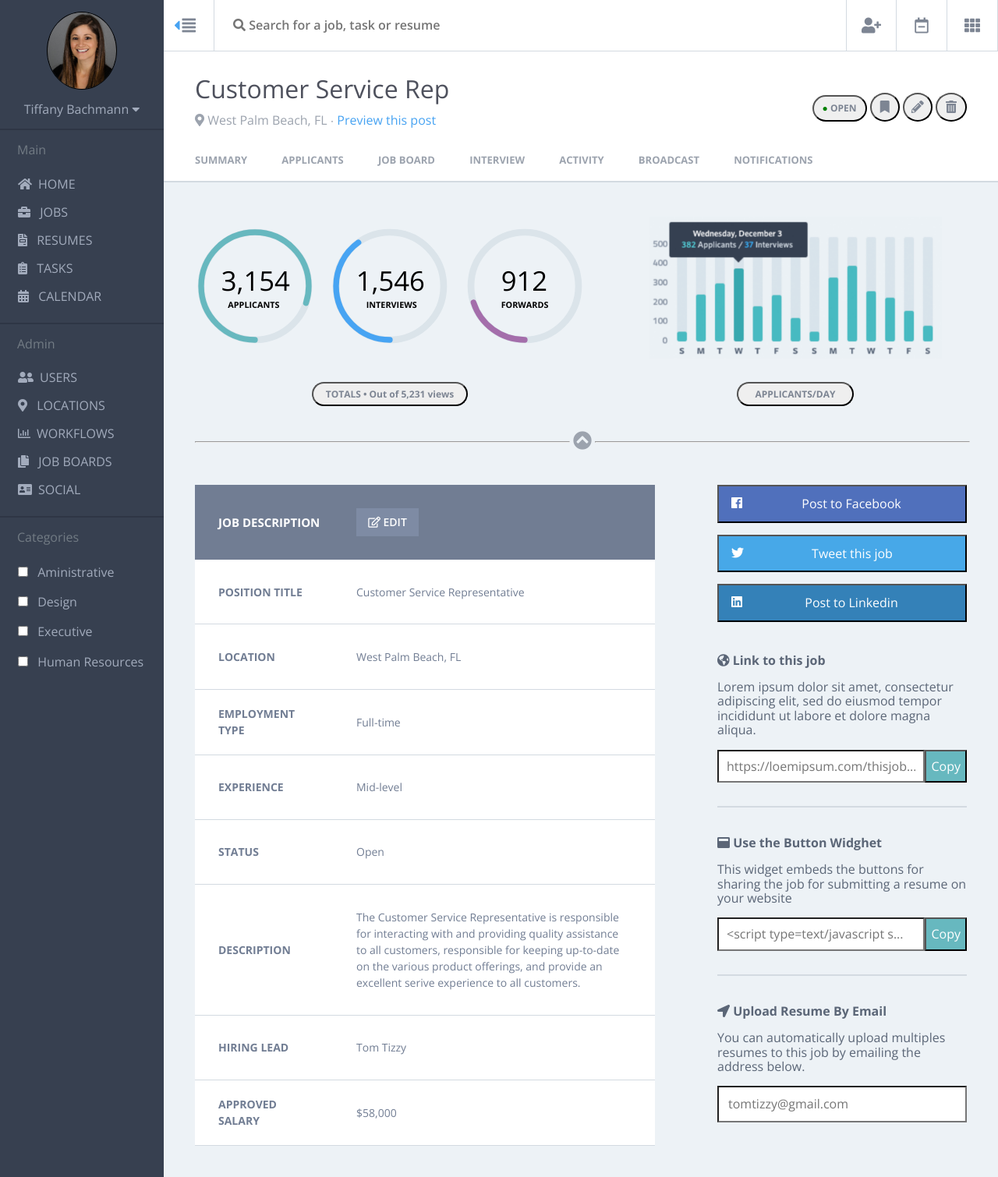
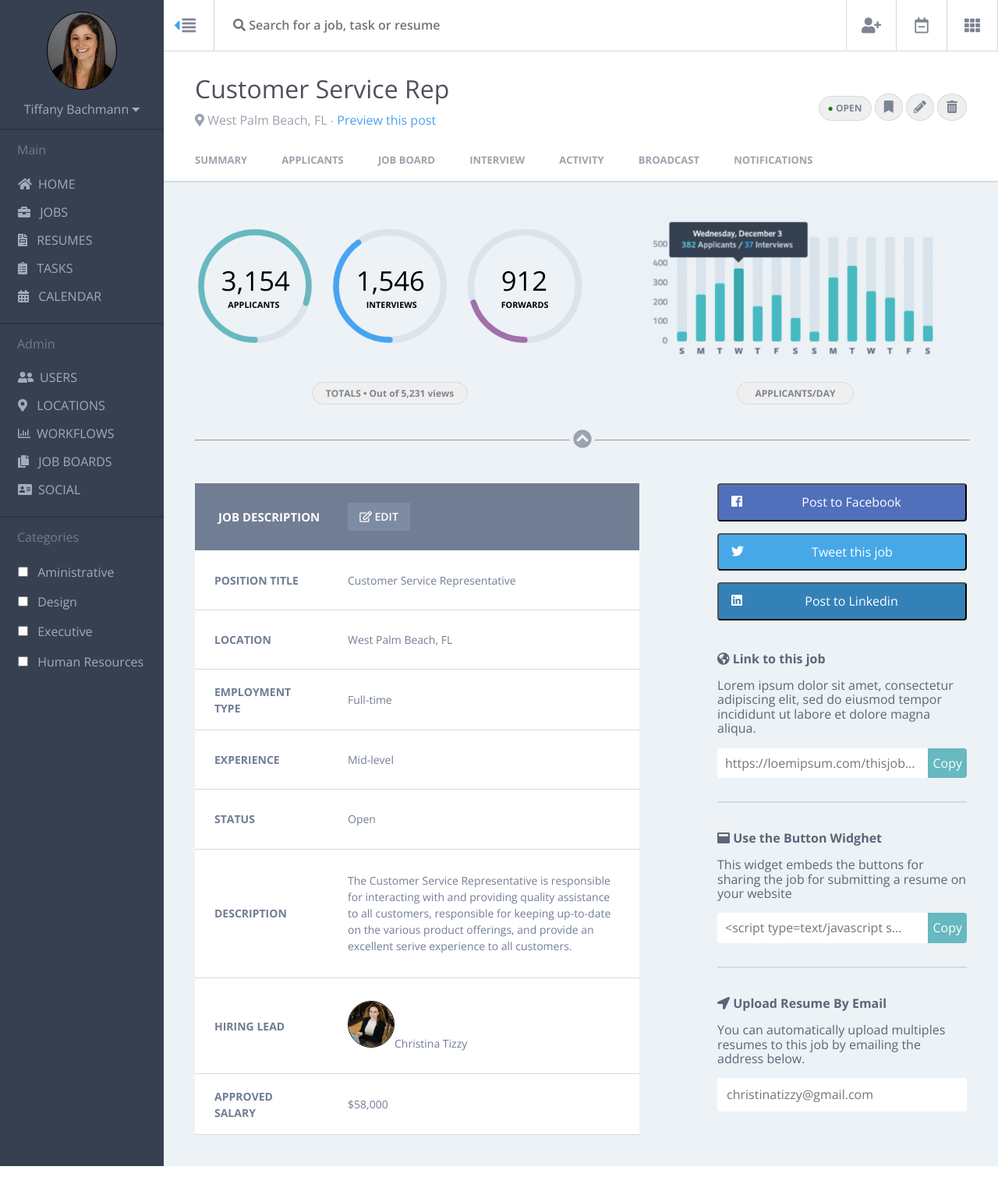
Before and after one commit to trbachmann/tb-comp-challenge-2, a plain HTML site: page index.html in a window 1280 px wide. Shown: the whole page at 78% size. Drawn offline with nearby package versions, Linux system fonts and the light colour scheme.

Commit message:
Update more css and an image

```diff
--- a/index.html
+++ b/index.html
@@ -10,12 +10,12 @@
   <title>Static Comp 2</title>
 </head>
 <body>
-  <section class="side">
-    <div class="user">
+  <section class="side-menus-contain">
+    <section class="user">
       <img class="user-picture" src="./images/tiffany-img.png" alt="Tiffany's Image">
       <p class="user-name">Tiffany Bachmann <i class="fas fa-caret-down"></i></p>
-    </div>
-    <div class="main-options">
+    </section>
+    <section class="main-options">
       <p class="side-br-subtitles">Main</p>
       <ul class=side-bar-menus>
         <li><i class="fas fa-home sidebar-icons"></i>HOME</li>
@@ -24,8 +24,8 @@
         <li><i class="fas fa-clipboard-list sidebar-icons"></i> TASKS</li>
         <li><i class="fas fa-calendar-alt sidebar-icons"></i> CALENDAR</li>
       </ul>
-    </div>
-    <div class="admin-options">
+    </section>
+    <section class="admin-options">
       <p class="side-br-subtitles">Admin</p>
       <ul class=side-bar-menus>
         <li><i class="fas fa-user-friends sidebar-icons"></i>USERS</li>
@@ -34,8 +34,8 @@
         <li><i class="fas fa-copy sidebar-icons"></i> JOB BOARDS</li>
         <li><i class="fas fa-address-card sidebar-icons"></i>SOCIAL</li>
       </ul>
-    </div>
-    <div class="categories">
+    </section>
+    <section class="categories">
       <p class="side-br-subtitles">Categories</p>
       <ul class=side-bar-menus>
         <li class="sidebar-icons">
@@ -55,7 +55,7 @@
           <label for="human-resources"> Human Resources</label>
         </li>
       </ul>
-    </div>
+    </section>
   </section>
   <section class="main">
     <section class="search-area">
@@ -66,16 +66,16 @@
       <button class="square-btns"><i class="fas fa-th"></i></button>
     </section>
     <section class="page-header">
-      <div class="job-title-and-location">
+      <section class="job-title-and-location">
         <h1 class="light-title">Customer Service Rep</h1>
         <p class="job-location"><i class="fas fa-map-marker-alt"></i>  West Palm Beach, FL ∙ <a href="https://example.com">Preview this post</a></p>
-      </div>
-      <div class="page-buttons">
+      </section>
+      <section class="page-buttons">
         <button class="open-btn"><span class="open-btn-dot">●</span> OPEN</button>
-        <button class="circle-btn"><i class="fas fa-bookmark"></i></button>
-        <button class="circle-btn pencil-btn"><i class="fas fa-pencil-alt"></i></button>
-        <button class="circle-btn"><i class="fas fa-trash-alt"></i></button>
-      </div>
+        <button class="circle-btns"><i class="fas fa-bookmark"></i></button>
+        <button class="circle-btns pencil-btn"><i class="fas fa-pencil-alt"></i></button>
+        <button class="circle-btns"><i class="fas fa-trash-alt"></i></button>
+      </section>
     </section>
     <ul class="page-nav-list">
         <li class="page-nav-items">SUMMARY</li>
@@ -88,7 +88,7 @@
       </ul>
     <section class="charts-area">
       <section class="circle-graphs-container">
-        <div class="applicant-chart">
+        <section class="applicant-chart">
           <svg viewBox="0 0 36 36">
             <path class="outer-applicant-circ"
               d="M18 33.9155
@@ -104,8 +104,8 @@
             <text x="8" y="19.35" class="graph-numbers">3,154</text>
             <text x="10" y="24.35" class="graph-text">APPLICANTS</text>
           </svg>
-        </div>
-        <div class="interview-chart">
+        </section>
+        <section class="interview-chart">
           <svg viewBox="0 0 36 36">
             <path class="outer-interview-circ"
               d="M18 33.9155
@@ -121,8 +121,8 @@
             <text x="8" y="19.35" class="graph-numbers">1,546</text>
             <text x="11" y="24.35" class="graph-text">INTERVIEWS</text>
           </svg>
-        </div>
-        <div class="forward-chart">
+        </section>
+        <section class="forward-chart">
           <svg viewBox="0 0 36 36">
             <path class="outer-forward-circ"
               d="M18 33.9155
@@ -138,7 +138,7 @@
             <text x="11" y="19.35" class="graph-numbers">912</text>
             <text x="11" y="24.35" class="graph-text">FORWARDS</text>
           </svg>
-        </div>
+        </section>
       </section>
       <section class="bar-graph-area">
         <img class="bars" src="./images/applicant-graph-375.png" alt="Graph showing applicants reciecved per day">
@@ -186,7 +186,7 @@
             </tr>
             <tr>
               <td class="table-subtitles">HIRING LEAD</td>
-              <td>Tom Tizzy</td>
+              <td><img class="hiring-lead-img" src="./images/xtina-img.jpeg" alt="Woman sitting">Christina Tizzy</td>
             </tr>
             <tr>
               <td class="table-subtitles">APPROVED SALARY</td>
@@ -201,26 +201,26 @@
         <section class="link-to-job">
           <p class="social-subtitles"><i class="fas fa-globe-americas"></i> Link to this job</p>
           <p>Lorem ipsum dolor sit amet, consectetur adipiscing elit, sed do eiusmod tempor incididunt ut labore et dolore magna aliqua.</p>
-          <div class="input-add-on">
+          <section class="input-add-on">
             <input class="job-link" type="text" placeholder="https://loemipsum.com/thisjob...">
             <button class="copy-link-btn">Copy</button>
-          </div>
+          </section>
         </section>
         <section class="button-widget-area">
           <p class="social-subtitles"><i class="fas fa-window-maximize"></i> Use the Button Widghet</p>
           <p>This widget embeds the buttons for sharing the job for submitting a resume on your website</p>
-          <div class="input-add-on">
+          <section class="input-add-on">
             <input class="link-for-widget" type="text" placeholder="<script type=text/javascript s...">
             <button class="copy-widget-btn">Copy</button>
-          </div>
+          </section>
         </section>
         <section class="upload-resume-area">
           <p class="social-subtitles"><i class="fas fa-location-arrow"></i> Upload Resume By Email</p>
           <p>You can automatically upload multiples resumes to this job by emailing the address below.</p>
           <!-- <button class="upload-resume-btn">tomtizzy@gmail.com</button> -->
-          <div class="input-add-on">
-            <input class="upload-resume-btn" type="text" placeholder="tomtizzy@gmail.com">
-          </div>
+          <section class="input-add-on">
+            <input class="upload-resume-btn" type="text" placeholder="christinatizzy@gmail.com">
+          </section>
         </section>
       </section>
     </section>
--- a/styles.css
+++ b/styles.css
@@ -1,17 +1,19 @@
-*{
+*,
+*:after,
+*:before {
   box-sizing: border-box;
 }
 
 body {
+  background-color: white;
   display: grid;
   grid-template-columns: 210px 1fr;
-  background-color: white;
   font-family: 'Open Sans', 'Font Awesome\ 5 Free', sans-serif;
   margin: auto;
 }
 
 /*SIDEBAR MENU STYLING*/
-.side {
+.side-menus-contain {
   background-color: #374050;
   color: #a2abbc;
 }
@@ -104,8 +106,8 @@ label {
 .search-bar {
   border: none;
   font-size: 16px;
+  font-weight: 600;
   padding-left: 24px;
-  font-weight: 600;
 }
 
 .search-bar:hover{
@@ -145,6 +147,7 @@ a:hover {
 }
 
 .open-btn {
+  border: 1px solid #d3dae1;
   border-radius: 20px;
   color: #7d8593;
   padding: 8px 11px 8px 11px;
@@ -161,19 +164,20 @@ a:hover {
   color: green;
 }
 
-.circle-btn {
+.circle-btns {
+  border: 1px solid #d3dae1;
   border-radius: 55%;
   color: #7d8593;
-  padding: 7px 11px
+  padding: 7px 11px;
+}
+
+.circle-btns:hover {
+  background-color: #47a3f2;
+  color: white;
 }
 
 .pencil-btn {
   padding: 7px 9px;
-}
-
-.circle-btn:hover {
-  background-color: #47a3f2;
-  color: white;
 }
 
 /*PAGE NAVIGATION MENU STYLING*/
@@ -194,11 +198,11 @@ a:hover {
 }
 
 .page-nav-items:hover{
+  background-color: white;
+  border-bottom : 3px solid #47a3f2;
+  border-left: none;
   color: #4e515d;
-  background-color: white;
   font-weight: bold;
-  border-left: none;
-  border-bottom : 3px solid #47a3f2;
 }
 
 /*CHART AREA STYLING*/
@@ -228,11 +232,11 @@ a:hover {
 }
 
 .inner-applicant-circ {
+  animation: applicant-animate 2s ease-in;
   fill: none;
   stroke-width: 1.7;
   stroke: #67b8bf;
   stroke-linecap: round;
-  animation: applicant-animate 2s ease-in;
 }
 
 @keyframes applicant-animate {
@@ -241,11 +245,11 @@ a:hover {
 }
 
 .inner-interview-circ {
+  animation: interview-animate 2s ease-in;
   fill: none;
   stroke-width: 1.7;
   stroke: #47a4f3;
   stroke-linecap: round;
-  animation: interview-animate 2s ease-in;
 }
 
 @keyframes interview-animate {
@@ -254,11 +258,11 @@ a:hover {
 }
 
 .inner-forward-circ{
+  animation: forward-circ-animate 2s ease-in;
   fill: none;
   stroke-width: 1.7;
   stroke: #a46eab;
   stroke-linecap: round;
-  animation: forward-circ-animate 2s ease-in;
 }
 
 @keyframes forward-circ-animate {
@@ -284,8 +288,8 @@ a:hover {
 }
 
 .bars{
+  animation: animate-bar-graph 2s ease-in;
   margin: auto;
-  animation: animate-bar-graph 2s ease-in;
 }
 
 @keyframes animate-bar-graph {
@@ -294,13 +298,14 @@ a:hover {
 }
 
 .total-btn, .applicant-btn {
+  border: 1px solid #d3dae1;
   border-radius: 20px;
   color: #7d8593;
   font-size: 12px;
   font-weight: bold;
+  margin: auto;
   padding: 7px 5px 7px 5px;
   width: 200px;
-  margin: auto;
 }
 
 .applicant-btn {
@@ -328,8 +333,8 @@ a:hover {
 .fa-chevron-circle-up {
   color: #9ca3ae;
   font-size: 24px;
+  padding-bottom: 5px;
   padding-top: 2px;
-  padding-bottom: 5px;
 }
 
 .fa-chevron-circle-up:hover  {
@@ -341,17 +346,18 @@ a:hover {
   background-color: #edf2f6;
   display: grid;
   grid-template-columns: 1fr 400px;
+  grid-gap: 20px;
 }
 
 table {
+  background-color: white;
   border-collapse: collapse;
-  background-color: white;
   color: #717d93;
   margin: 40px;
-  table-layout: fixed;
+  table-layout: auto;
 }
 
-.job-table th{
+.job-table th {
   width: 30%;
 }
 
@@ -369,14 +375,12 @@ th {
   font-size: 15px;
   padding: 20px 0 20px 30px;
   text-align: left;
-
 }
 
 td {
   border-bottom: 1px solid #d3dae1;
   font-size: 14px;
- padding: 30px;
- /*padding: 20px 0 20px 0px;*/
+  padding: 25px;
   text-align: left;
 }
 
@@ -384,7 +388,7 @@ td {
   border: none;
 }
 .table-subtitles {
-  padding: 20px 20px 20px 30px;
+  padding: 15px 15px 15px 25px;
   font-weight: bold;
 }
 
@@ -403,6 +407,12 @@ td {
   color: #7e8ba4;
 }
 
+.hiring-lead-img {
+  border-radius: 50%;
+  border: 1px solid black;
+  height: 60px;
+}
+
 /*SOCIAL MEDIA AREA STYLING*/
 .social-media-area {
   color: #5b6677;
@@ -410,6 +420,7 @@ td {
 }
 
 .social-btns {
+  border-radius: 4px;
   color: white;
   display: block;
   margin: 0 auto 15px auto;
@@ -458,13 +469,17 @@ td {
 }
 
 .link-for-widget, .job-link {
+  background-color: white;
+  border: 0;
+  border-radius: 4px 0 0 4px;
   flex: 1;
-  background-color: white;
   padding: 10px;
 }
 
 .copy-widget-btn, .copy-link-btn {
   background-color: #67b8bf;
+  border: 0;
+  border-radius: 0px 4px 4px 0px;
   color: white;
 }
 
@@ -474,6 +489,8 @@ td {
 
 .upload-resume-btn {
   background-color: white;
+  border: 0;
+  border-radius: 4px;
   flex: 1;
   padding: 12px;
 }
```
Also changed, not shown: images/xtina-img.jpeg (added). Lines whose indentation alone changed are shown as unchanged.
